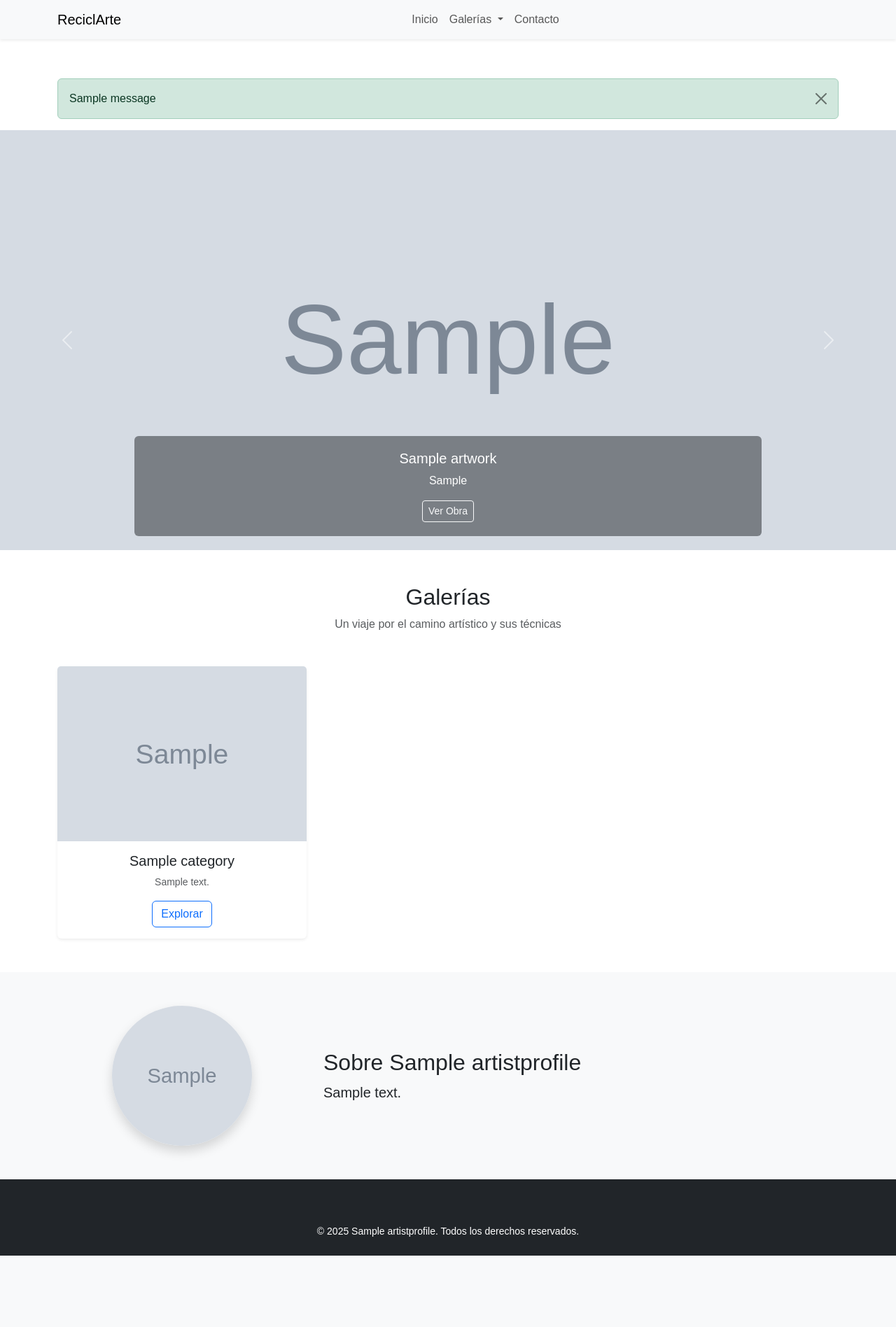
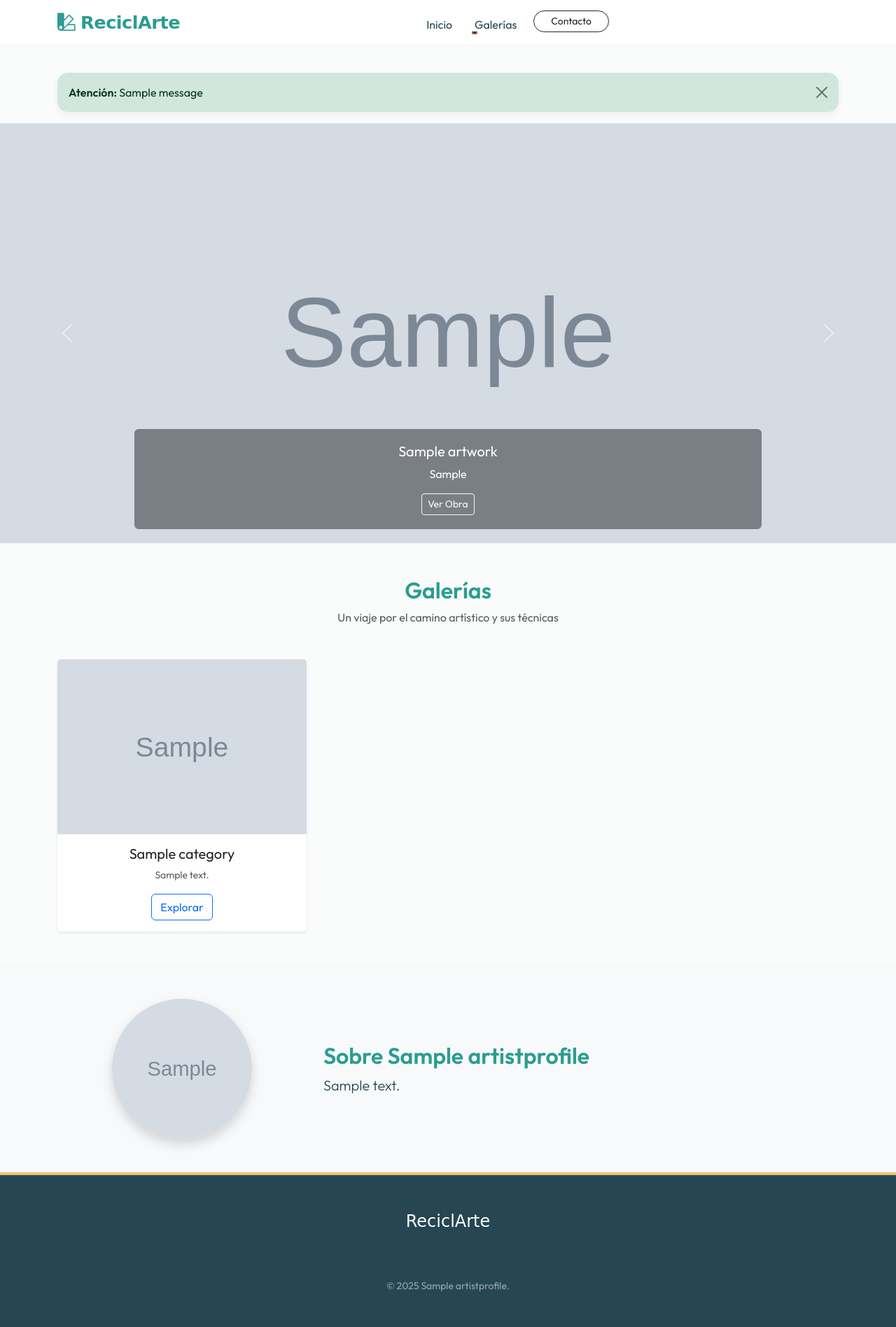
Before and after one commit to Solounod/art-portfolio, a Django app: page / in a window 1280 px wide. Shown: the whole page at 70% size. Before the commit the page ends 1794 px from the top, so only its background shows below. Run offline with Django 5.2, Linux system fonts and the light colour scheme; tables that the repository leaves empty hold one stand-in row (values such as "Sample post"); grey boxes marked "Sample" are stand-in pictures; one stand-in notice (Sample message) is shown; some web fonts are replaced.

Commit message:
feat: fix navbar dropdown, crate main.css

```diff
--- /dev/null
+++ b/src/static/mycss/main.css
@@ -0,0 +1,168 @@
+  /* --- VARIABLES DE DISEÑO --- */
+        :root {
+            --color-primary: #2A9D8F;
+            --color-secondary: #E9C46A;
+            --color-accent: #E76F51;
+            --color-dark: #264653;
+            --color-light: #F8F9FA;
+            --font-artistic: 'ShantellSans', cursive;
+            --font-body: 'Outfit', sans-serif;
+        }
+
+
+
+        body {
+            font-family: var(--font-body);
+            color: var(--color-dark);
+            background-color: #fafbfb;
+        }
+
+        /* --- NAVBAR  --- */
+        .navbar-glass {
+            background: rgba(255, 255, 255, 0.85);
+            backdrop-filter: blur(12px);
+            -webkit-backdrop-filter: blur(12px);
+            border-bottom: 1px solid rgba(0,0,0,0.05);
+            transition: all 0.3s ease;
+        }
+
+        .brand-logo {
+            font-family: var(--font-artistic);
+            font-weight: bold;
+            font-size: 1.6rem;
+            color: var(--color-primary) !important;
+            letter-spacing: -0.5px;
+        }
+
+        .nav-link {
+            font-weight: 500;
+            color: var(--color-dark) !important;
+            position: relative;
+            padding-bottom: 2px;
+            transition: color 0.3s;
+        }
+
+        .nav-link::after {
+            content: '';
+            position: absolute;
+            width: 0;
+            height: 2px;
+            bottom: 0;
+            left: 0;
+            background-color: var(--color-accent);
+            transition: width 0.3s ease-in-out;
+        }
+
+        .nav-link:hover { color: var(--color-accent) !important; }
+        .nav-link:hover::after { width: 100%; }
+
+        .dropdown-menu {
+            border: none;
+            box-shadow: 0 10px 30px rgba(0,0,0,0.1);
+            border-radius: 12px;
+            padding: 10px;
+            margin-top: 0;
+        }
+        .dropdown-item {
+            border-radius: 8px;
+            padding: 8px 15px;
+            transition: all 0.2s;
+            position: relative;
+            white-space: normal;
+        }
+        .dropdown-item:hover {
+            background-color: rgba(42, 157, 143, 0.1);
+            color: var(--color-primary);
+        }
+
+        .custom-toggle-split {
+            cursor: pointer;
+            border-left: 1px solid rgba(0,0,0,0.05);
+            margin-left: 5px;
+        }
+        .custom-toggle-split:hover {
+            background-color: rgba(42, 157, 143, 0.2) !important;
+        }
+
+        /* --- MULTILEVEL DROPDOWN FIX --- */
+        /* MÓVIL */
+        @media (max-width: 991.98px) {
+            .dropend .dropdown-menu {
+                position: static !important;
+                display: none;
+                margin-left: 20px !important;
+                margin-top: 5px !important;
+                background-color: transparent !important;
+                border: none !important;
+                box-shadow: none !important;
+                padding-left: 10px;
+                border-left: 2px solid var(--color-primary);
+                width: 100%;
+                transform: none !important;
+            }
+
+            .dropend .dropdown-menu.show {
+                display: block !important;
+            }
+            .custom-toggle-split {
+                border-left: none;
+                padding-left: 15px;
+                padding-right: 15px;
+            }
+        }
+
+        /* DESK */
+        @media (min-width: 992px) {
+            .nav-item.dropdown:hover > .dropdown-menu {
+                display: block;
+            }
+            .dropdown-menu li {
+                position: relative;
+            }
+
+            .dropdown-menu .dropend:hover > .dropdown > .dropdown-menu {
+                display: block;
+                top: 0;
+                left: 100%;
+                margin-left: .125rem;
+            }
+            .dropend > .dropdown > .dropdown-toggle::after {
+                float: right;
+                margin-top: 7px;
+            }
+        }
+
+        .footer-modern {
+            background-color: var(--color-dark);
+            color: rgba(255,255,255,0.7);
+            border-top: 4px solid var(--color-secondary);
+        }
+
+        .social-icon {
+            font-size: 1.5rem;
+            color: white;
+            transition: transform 0.3s, color 0.3s;
+            display: inline-block;
+        }
+        .social-icon:hover {
+            color: var(--color-secondary);
+            transform: translateY(-5px) rotate(10deg);
+        }
+
+        h1, h2, h3 { font-family: var(--font-body); font-weight: 600; color: var(--color-primary); }
+        .text-artistic { font-family: var(--font-artistic); }
+
+        .btn-primary {
+            background-color: var(--color-primary);
+            border: none;
+            padding: 10px 25px;
+            border-radius: 50px;
+            font-weight: 600;
+            transition: transform 0.2s, box-shadow 0.2s;
+        }
+        .btn-primary:hover {
+            background-color: #21867a;
+            transform: translateY(-2px);
+            box-shadow: 0 5px 15px rgba(42, 157, 143, 0.3);
+        }
+        .alert { border-radius: 15px; border: none; box-shadow: 0 4px 12px rgba(0,0,0,0.05); }
--- a/src/templates/base.html
+++ b/src/templates/base.html
@@ -7,6 +7,13 @@
     <title>{% block title %}ReciclArte | {{ site_profile.name|default:"Artista" }}{% endblock %}</title>
 
     <link href="https://cdn.jsdelivr.net/npm/bootstrap@5.3.0/dist/css/bootstrap.min.css" rel="stylesheet">
+
+    <link rel="stylesheet" href="https://cdn.jsdelivr.net/npm/bootstrap-icons@1.11.1/font/bootstrap-icons.css">
+
+    <link rel="preconnect" href="https://fonts.googleapis.com">
+    <link rel="preconnect" href="https://fonts.gstatic.com" crossorigin>
+    <link href="https://fonts.googleapis.com/css2?family=Outfit:wght@300;400;600&display=swap" rel="stylesheet">
+
     <link rel="stylesheet" href="{% static 'mycss/main.css' %}">
 
     <style>
@@ -14,46 +21,86 @@
             font-family: 'ShantellSans';
             src: url("{% static 'fonts/ShantellSans-Italic-VariableFont_BNCE,INFM,SPAC,wght.ttf' %}");
         }
-        body { font-family: 'ShantellSans', sans-serif; }
     </style>
 </head>
 <body class="d-flex flex-column min-vh-100">
 
-    <!-- NAVBAR -->
-    <header class="head-page">
-        <nav class="navbar navbar-expand-lg navbar-light fixed-top bg-light shadow-sm">
+    <header>
+        <nav class="navbar navbar-expand-lg fixed-top navbar-glass">
             <div class="container">
-                <a class="navbar-brand" href="{% url 'portfolio:home' %}">
-                    ReciclArte
+                <a class="navbar-brand brand-logo" href="{% url 'portfolio:home' %}">
+                    <i class="bi bi-palette2 me-2"></i>ReciclArte
                 </a>
-                <button class="navbar-toggler" type="button" data-bs-toggle="collapse" data-bs-target="#navbarMain">
+
+                <button class="navbar-toggler border-0 shadow-none" type="button" data-bs-toggle="collapse" data-bs-target="#navbarMain">
                     <span class="navbar-toggler-icon"></span>
                 </button>
 
                 <div class="collapse navbar-collapse justify-content-center" id="navbarMain">
-                    <ul class="navbar-nav mb-2 mb-lg-0">
+                    <ul class="navbar-nav mb-2 mb-lg-0 gap-3">
                         <li class="nav-item">
                             <a class="nav-link" href="{% url 'portfolio:home' %}">Inicio</a>
                         </li>
+
                         <li class="nav-item dropdown">
-                            <a class="nav-link dropdown-toggle" href="#" role="button" data-bs-toggle="dropdown">
+                            <a class="nav-link dropdown-toggle" href="#" id="navbarDropdown" role="button" data-bs-toggle="dropdown" aria-expanded="false" data-bs-auto-close="outside">
                                 Galerías
                             </a>
-                            <ul class="dropdown-menu">
+                            <ul class="dropdown-menu animate slideIn" aria-labelledby="navbarDropdown">
                                 {% for category in navbar_categories %}
+
+                                    {% if category.subcategories.all %}
+                                        <li class="dropend">
+                                            <div class="d-flex flex-wrap align-items-center justify-content-between dropdown">
+                                                <!-- w-auto force button to right -->
+                                                <a class="dropdown-item flex-grow-1 text-truncate w-auto" href="{% url 'portfolio:category_detail' category.slug %}">
+                                                    {{ category.name }}
+                                                </a>
+                                                <a class="dropdown-item w-auto px-3 dropdown-toggle dropdown-toggle-split custom-toggle-split"
+                                                   role="button"
+                                                   data-bs-toggle="dropdown"
+                                                   aria-expanded="false"
+                                                   onclick="event.stopPropagation();">
+                                                   <span class="visually-hidden">Ver subcategorías</span>
+                                                </a>
+
+                                                <ul class="dropdown-menu shadow-sm w-100">
+                                                    <li>
+                                                        <a class="dropdown-item fw-bold text-muted small" href="{% url 'portfolio:category_detail' category.slug %}">
+                                                            Ver todo en {{ category.name }}
+                                                        </a>
+                                                    </li>
+                                                    <li><hr class="dropdown-divider"></li>
+
+                                                    {% for sub in category.subcategories.all %}
+                                                    <li>
+                                                        <a class="dropdown-item" href="{% url 'portfolio:category_detail' sub.slug %}">
+                                                            {{ sub.name }}
+                                                        </a>
+                                                    </li>
+                                                    {% endfor %}
+                                                </ul>
+                                            </div>
+                                        </li>
+                                    {% else %}
                                         <li>
                                             <a class="dropdown-item" href="{% url 'portfolio:category_detail' category.slug %}">
                                                 {{ category.name }}
                                             </a>
                                         </li>
+                                    {% endif %}
+
                                 {% empty %}
-                                    <li><span class="dropdown-item text-muted">Sin categorías</span></li>
+                                    <li><span class="dropdown-item text-muted">Pronto disponible...</span></li>
                                 {% endfor %}
                             </ul>
                         </li>
+
                         {% if site_profile.contact_email %}
                         <li class="nav-item">
-                            <a class="nav-link" href="mailto:{{ site_profile.contact_email }}">Contacto</a>
+                            <a class="btn btn-sm btn-outline-dark rounded-pill px-4 mt-1 mt-lg-0" href="mailto:{{ site_profile.contact_email }}">
+                                Contacto
+                            </a>
                         </li>
                         {% endif %}
                     </ul>
@@ -62,12 +109,12 @@
         </nav>
     </header>
 
-    <main class="flex-grow-1 mt-5 pt-5">
+    <main class="flex-grow-1" style="margin-top: 80px;">
         {% if messages %}
-            <div class="container mt-3">
+            <div class="container mt-4">
                 {% for message in messages %}
                     <div class="alert alert-{{ message.tags }} alert-dismissible fade show" role="alert">
-                        {{ message }}
+                        <strong>Atención:</strong> {{ message }}
                         <button type="button" class="btn-close" data-bs-dismiss="alert"></button>
                     </div>
                 {% endfor %}
@@ -78,28 +125,25 @@
         {% endblock %}
     </main>
 
-    <!-- FOOTER -->
-    <footer class="bg-dark text-white py-4 mt-auto">
+    <footer class="footer-modern py-5 mt-auto">
         <div class="container text-center">
-            <div class="mb-3">
-                <!-- Redes Sociales Dinámicas -->
+            <div class="mb-3 text-artistic fs-4 text-white">ReciclArte</div>
+            <div class="mb-4">
                 {% for link in social_links %}
-                    <a href="{{ link.url }}" class="text-white mx-2 text-decoration-none" target="_blank" title="{{ link.name }}">
+                    <a href="{{ link.url }}" class="social-icon mx-3" target="_blank" title="{{ link.name }}">
                         {% if link.icon_class %}
                             <i class="{{ link.icon_class }}"></i>
                         {% else %}
-                            {{ link.name }}
+                            <i class="bi bi-link-45deg"></i>
                         {% endif %}
                     </a>
                 {% endfor %}
             </div>
-            <p class="mb-0 small">
-                &copy; {% now "Y" %} {{ site_profile.name|default:"ReciclArte" }}. Todos los derechos reservados.
+            <p class="mb-0 small opacity-75">
+                &copy; {% now "Y" %} {{ site_profile.name|default:"ReciclArte" }}. <br>
             </p>
         </div>
     </footer>
-
-    <!-- Scripts -->
     <script src="https://cdn.jsdelivr.net/npm/bootstrap@5.3.0/dist/js/bootstrap.bundle.min.js"></script>
     <script src="{% static 'myjs/main.js' %}"></script>
 </body>
```
Also changed, not shown: src/static/myjs/main.js (added). Lines whose indentation alone changed are shown as unchanged.
